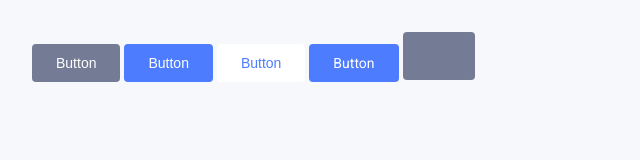
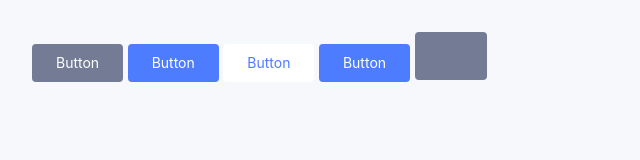
Before and after one commit to csharp75/IMS-Base, a website: page buttons.html in a window 1280 px wide. Shown: the whole page, without its empty margins (0-640 px from the left). Drawn offline with nearby package versions, Linux system fonts and the light colour scheme; files that its build step writes are made by us from their sources; files whose address does not match are found by name.

Commit message:
CSS _base.scss font-family updates

```diff
--- a/src/scss/04-Elements/_base.scss
+++ b/src/scss/04-Elements/_base.scss
@@ -4,31 +4,43 @@
 /*
  * High-, page-level styling.
  *
- * 1. Set the default `font-size`  for the entire project, sourced from our
+ * 1. Use a font stack that adapts to the operating system it runs on, like
+ *    Windows, iOS, or Android.
+ *    - https://polaris.shopify.com/design/typography#section-font-stack
+ *
+ * 2. Set the default `font-size`  for the entire project, sourced from our
  *    default variables. The `font-size` is calculated to exist in rems.
- * 2. Force scrollbars to always be visible to prevent awkward ‘jumps’ when
+ *
+ * 3. Force scrollbars to always be visible to prevent awkward ‘jumps’ when
  *    navigating between pages that do/do not have enough content to produce
  *    scrollbars naturally.
- * 3. Ensure the page always fills at least the entire height of the viewport.
- * 4. Prevent certain mobile browsers from automatically zooming fonts.
- * 5. Fonts on OSX will look more consistent with other systems that do not
+ *
+ * 4. Ensure the page always fills at least the entire height of the viewport.
+ *
+ * 5. Prevent certain mobile browsers from automatically zooming fonts.
+ *
+ * 6. Fonts on OSX will look more consistent with other systems that do not
  *    render text using sub-pixel anti-aliasing.
-*/
+ *
+ * 7. Enable kerning and optional ligatures.
+ */
 html {
-  background-color: $color-bg-base;
-  font-size: ($font-size-base / 16px) * 1rem; /* [1] */
-  overflow-y: scroll; /* [2] */
-  min-height: 100%; /* [3] */
-  -webkit-text-size-adjust: 100%; /* [4] */
-      -ms-text-size-adjust: 100%; /* [4] */
-  -moz-osx-font-smoothing: grayscale; /* [5] */
-   -webkit-font-smoothing: antialiased; /* [5] */
+    background-color: $color-bg-base;
+    font-family: -apple-system, BlinkMacSystemFont, San Francisco, Roboto, Segoe UI, Helvetica Neue, sans-serif; /* [1] */
+    font-size: ($font-size-base / 16px) * 1rem; /* [2] */
+    overflow-y: scroll; /* [3] */
+    min-height: 100%; /* [4] */
+    -webkit-text-size-adjust: 100%; /* [5] */
+        -ms-text-size-adjust: 100%; /* [5] */
+            text-size-adjust: 100%; /* [5] */
+    -moz-osx-font-smoothing: grayscale; /* [6] */
+     -webkit-font-smoothing: antialiased; /* [6] */
+     text-rendering: optimizeLegibility; /* [7] */
 }
 
 body {
     background: $color-bg;
     color: $color-text-default;
-    font-family: 'Roboto', Helvetica, Arial, sans-serif;
     line-height: $font-line-height-base;
     padding: 2em;
 }
--- /dev/null
+++ b/src/scss/04-Elements/_forms.scss
@@ -0,0 +1,11 @@
+/*
+ * Form elements render using OS defaults,
+ * so font-family inheritance must be specifically declared
+ */
+button,
+input,
+optgroup,
+select,
+textarea {
+  font-family: inherit;
+}
--- a/src/scss/styles.scss
+++ b/src/scss/styles.scss
@@ -73,6 +73,7 @@
 
 // 04 - Elements.
 @import "./04-Elements/base";
+@import "./04-Elements/forms";
 @import "./04-Elements/headings";
 @import "./04-Elements/images";
 @import "./04-Elements/links";
```
